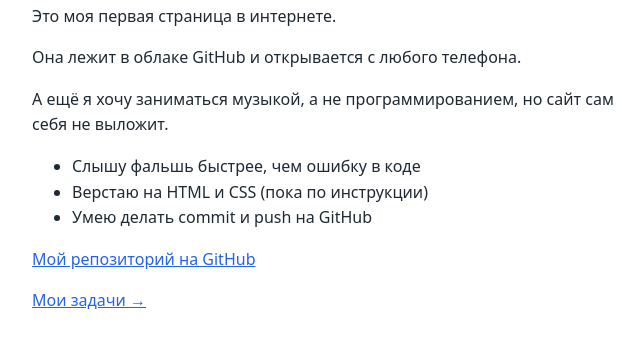
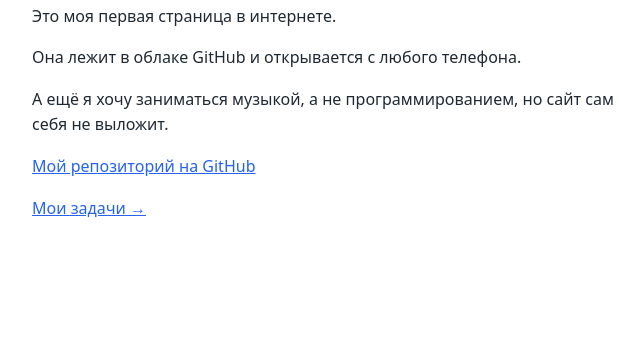
Before and after one commit to Forgets0/cloud-project, a plain HTML site: page index.html in a window 1280 px wide. Shown: the part 109-456 px from the top of the page, without its empty margins (298-942 px from the left). Drawn offline with Linux system fonts and the light colour scheme.

Commit message:
Update index.html

```diff
--- a/index.html
+++ b/index.html
@@ -14,7 +14,6 @@
 <p>Это моя первая страница в интернете.</p>
 <p>Она лежит в облаке GitHub и открывается с любого телефона.</p>
 <p>А ещё я хочу заниматься музыкой, а не программированием, но сайт сам себя не выложит.</p>
-<ul><li>Слышу фальшь быстрее, чем ошибку в коде</li><li>Верстаю на HTML и CSS (пока по инструкции)</li><li>Умею делать commit и push на GitHub</li></ul>
 <p><a href="https://github.com/Forgets0/cloud-project">Мой репозиторий на GitHub</a></p>
 <p><a href="tasks.html">Мои задачи →</a></p>
 </body>
```
